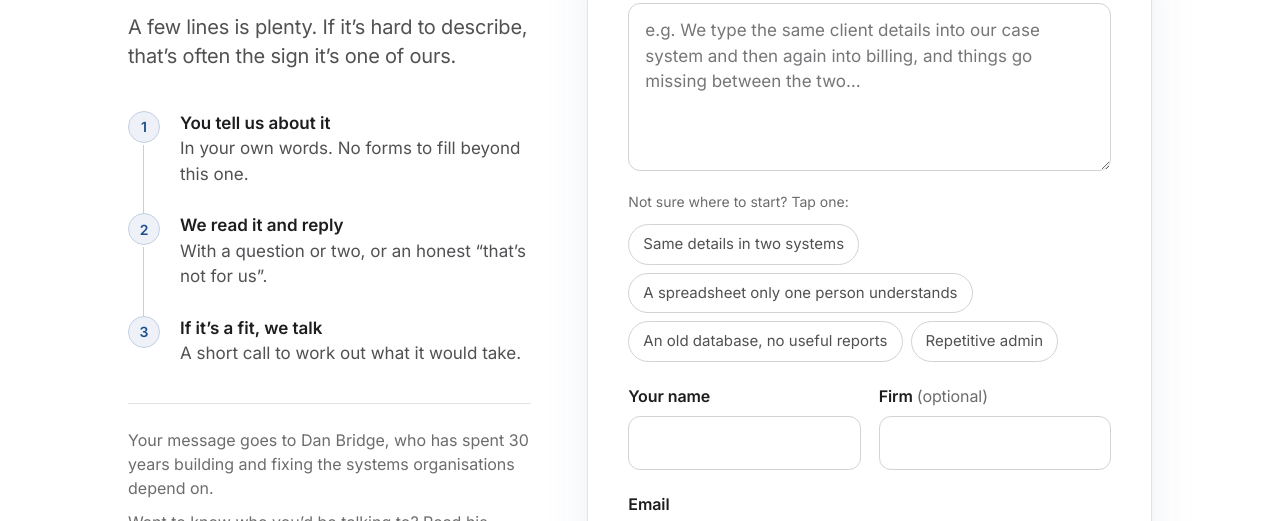
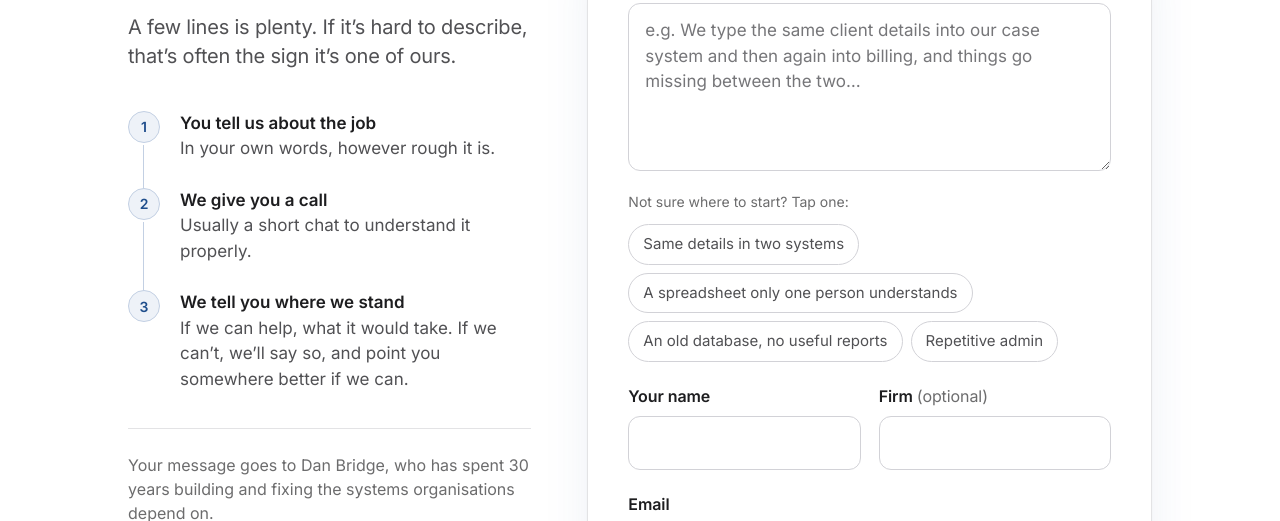
Before and after one commit to danbridge/cardiff-data-systems, a plain HTML site: page those-jobs/index.html in a window 1280 px wide. Shown: the part 1385-1906 px from the top of the page. Drawn offline with Linux system fonts and the light colour scheme.

Commit message:
Reword /those-jobs flow: tell us, we call, we say where we stand
Co-Authored-By: Claude Sonnet 5.5 <noreply@anthropic.com>
Claude-Session: https://claude.ai/code/session_01AhvNxCtGNqW3rMQ4RzriL5

```diff
--- a/those-jobs/index.html
+++ b/those-jobs/index.html
@@ -202,9 +202,9 @@ html.js .reveal.in{opacity:1;transform:none}
       </div>
       <div class="t-steps reveal">
         <ol class="next" aria-label="What happens next">
-          <li data-n="1"><strong>You tell us about it</strong>In your own words. No forms to fill beyond this one.</li>
-          <li data-n="2"><strong>We read it and reply</strong>With a question or two, or an honest “that’s not for us”.</li>
-          <li data-n="3"><strong>If it’s a fit, we talk</strong>A short call to work out what it would take.</li>
+          <li data-n="1"><strong>You tell us about the job</strong>In your own words, however rough it is.</li>
+          <li data-n="2"><strong>We give you a call</strong>Usually a short chat to understand it properly.</li>
+          <li data-n="3"><strong>We tell you where we stand</strong>If we can help, what it would take. If we can’t, we’ll say so, and point you somewhere better if we can.</li>
         </ol>
         <p class="who">Your message goes to Dan Bridge, who has spent 30 years building and fixing the systems organisations depend on.
           <span class="who-more">Want to know who you’d be talking to? Read his background and what colleagues say about working with him.</span>
```
